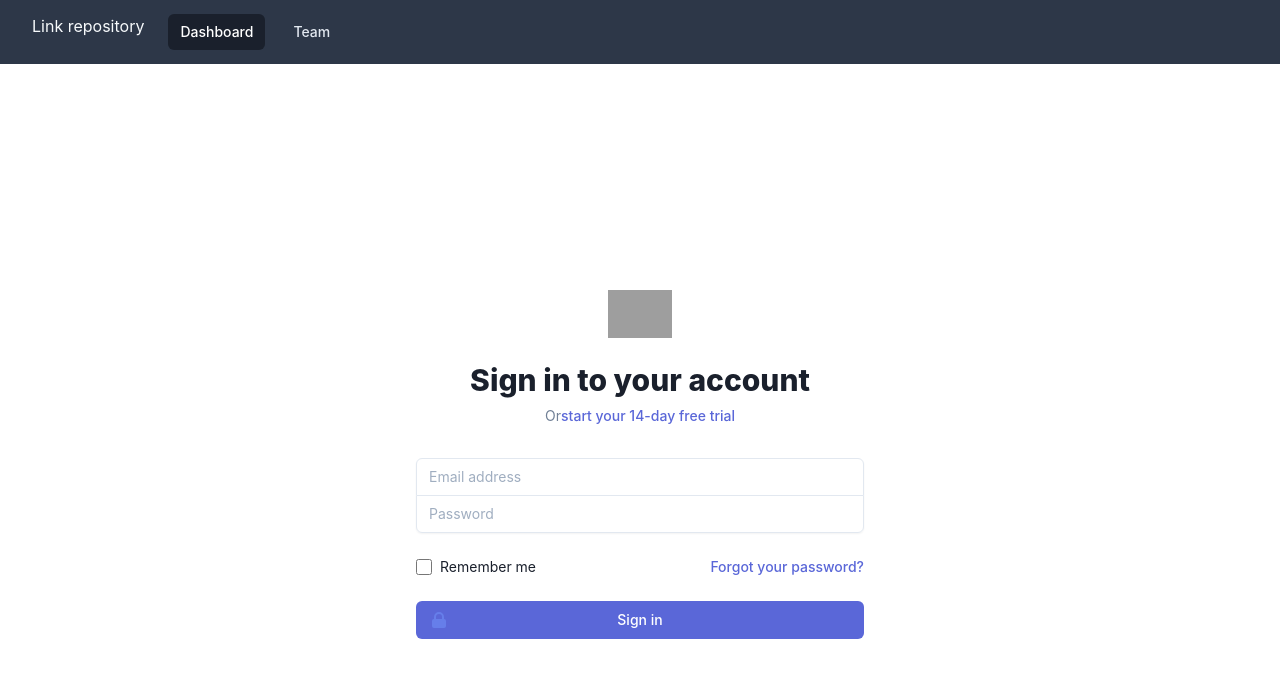
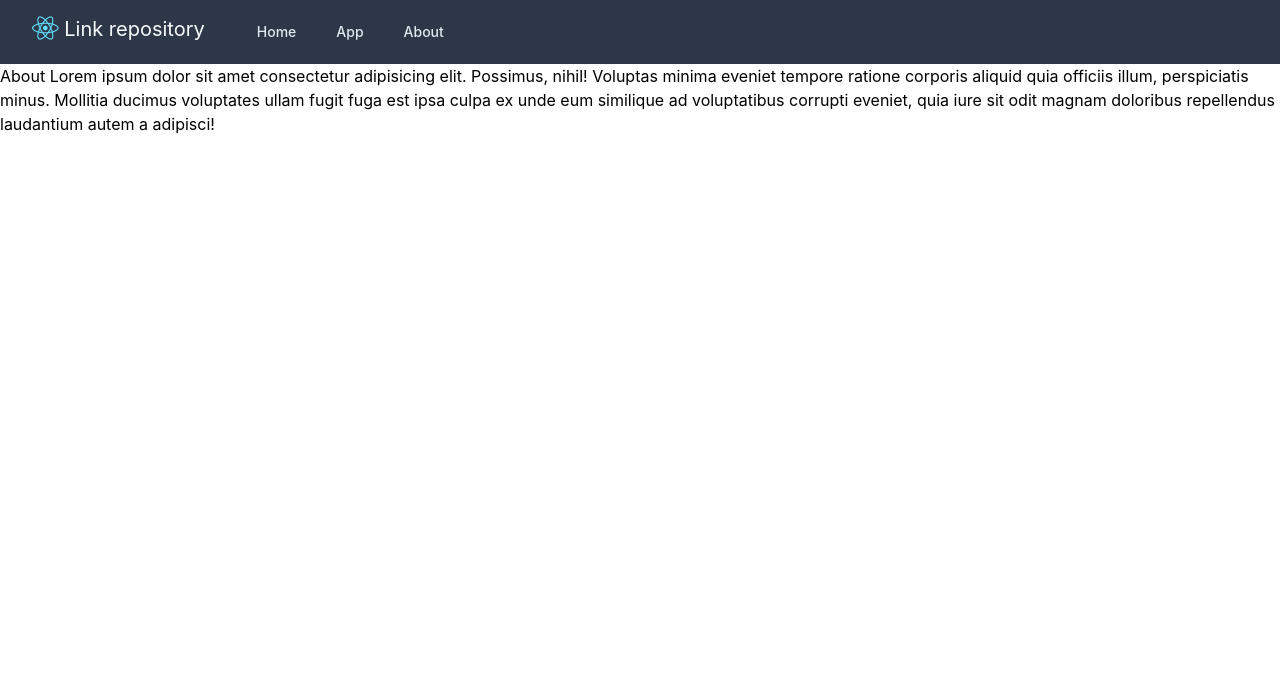
Before and after one commit to simon125/link-repository, a React (Create React App) app: page /about in a window 1280 px wide. Shown: the top 678 px of the page. Built offline with nearby package versions, Linux system fonts and the light colour scheme; grey boxes are pictures that could not be loaded.

Commit message:
Add firebase and firestore to project, basic routing

```diff
--- a/package.json
+++ b/package.json
@@ -6,8 +6,10 @@
     "@testing-library/jest-dom": "^4.2.4",
     "@testing-library/react": "^9.5.0",
     "@testing-library/user-event": "^7.2.1",
+    "firebase": "^7.15.1",
     "react": "^16.13.1",
     "react-dom": "^16.13.1",
+    "react-router-dom": "^5.2.0",
     "react-scripts": "3.4.1"
   },
   "scripts": {
--- a/public/index.html
+++ b/public/index.html
@@ -24,7 +24,11 @@
       work correctly both with client-side routing and a non-root public URL.
       Learn how to configure a non-root public URL by running `npm run build`.
     -->
-    <title>React App</title>
+    <link
+      rel="stylesheet"
+      href="https://cdnjs.cloudflare.com/ajax/libs/font-awesome/5.12.0-2/css/all.min.css"
+    />
+    <title>Link Repository App</title>
   </head>
   <body>
     <noscript>You need to enable JavaScript to run this app.</noscript>
--- a/src/App.js
+++ b/src/App.js
@@ -3,13 +3,30 @@ import './App.css';
 
 import Navigation from './components/Navigation/Navigation';
 import AuthForm from './components/AuthForm/AuthForm';
+import About from './components/About/About';
+import { BrowserRouter as Router, Route, Switch } from 'react-router-dom';
+
+import { db } from './firebase/firebaseInit';
 
 function App() {
   return (
-    <>
-      <Navigation />
-      <AuthForm />
-    </>
+    <div className="min-h-screen">
+      <Router>
+        <Navigation />
+        <Switch>
+          <Route
+            path="/"
+            exact
+            component={() => (
+              <div style={{ marginTop: '15%' }}>
+                <AuthForm />
+              </div>
+            )}
+          />
+          <Route path="/about" component={About} />
+        </Switch>
+      </Router>
+    </div>
   );
 }
 
--- /dev/null
+++ b/src/components/About/About.js
@@ -0,0 +1,19 @@
+import React from 'react';
+import PropTypes from 'prop-types';
+
+const About = (props) => {
+  return (
+    <div>
+      About Lorem ipsum dolor sit amet consectetur adipisicing elit. Possimus,
+      nihil! Voluptas minima eveniet tempore ratione corporis aliquid quia
+      officiis illum, perspiciatis minus. Mollitia ducimus voluptates ullam
+      fugit fuga est ipsa culpa ex unde eum similique ad voluptatibus corrupti
+      eveniet, quia iure sit odit magnam doloribus repellendus laudantium autem
+      a adipisci!
+    </div>
+  );
+};
+
+About.propTypes = {};
+
+export default About;
--- a/src/components/AuthForm/AuthForm.js
+++ b/src/components/AuthForm/AuthForm.js
@@ -1,94 +1,119 @@
-import React from 'react';
+import React, { useState } from 'react';
 import PropTypes from 'prop-types';
+import { registerUser, loginUser } from '../../firebase/firebaseAuth';
 
 const AuthForm = (props) => {
+  const [email, setEmail] = useState('');
+  const [password, setPassword] = useState('');
+
+  const handleSubmit = (e) => {
+    e.preventDefault();
+    debugger;
+    registerUser(email, password).then(() => {
+      setEmail('');
+      setPassword('');
+    });
+  };
+
+  const handleChange = (e) => {
+    if (e.target.name === 'email') {
+      debugger;
+      setEmail(e.target.value);
+    } else {
+      debugger;
+      setPassword(e.target.value);
+    }
+  };
+
   return (
-    <div class="min-h-screen flex items-center justify-center bg-gray-50 py-12 px-4 sm:px-6 lg:px-8">
-      <div class="max-w-md w-full">
+    <div className="flex items-center justify-center bg-gray-50 px-4 sm:px-6 lg:px-8">
+      <div className="max-w-md w-full">
         <div>
-          <img
-            class="mx-auto h-12 w-auto"
-            src="/img/logos/workflow-mark-on-white.svg"
-            alt="Workflow"
+          <span
+            className="fab fa-react fa-4x h-12 block text-center"
+            style={{ color: '#61DBFB' }}
           />
-          <h2 class="mt-6 text-center text-3xl leading-9 font-extrabold text-gray-900">
+          <h2 className="mt-6 text-center text-3xl leading-9 font-extrabold text-gray-900">
             Sign in to your account
           </h2>
-          <p class="mt-2 text-center text-sm leading-5 text-gray-600">
+          <p className="mt-2 text-center text-sm leading-5 text-gray-600">
             Or
             <a
               href="#"
-              class="font-medium text-indigo-600 hover:text-indigo-500 focus:outline-none focus:underline transition ease-in-out duration-150"
+              className="font-medium text-indigo-600 hover:text-indigo-500 focus:outline-none focus:underline transition ease-in-out duration-150"
             >
               start your 14-day free trial
             </a>
           </p>
         </div>
-        <form class="mt-8" action="#" method="POST">
+        <form className="mt-8">
           <input type="hidden" name="remember" value="true" />
-          <div class="rounded-md shadow-sm">
+          <div className="rounded-md shadow-sm">
             <div>
               <input
+                onChange={handleChange}
                 aria-label="Email address"
                 name="email"
                 type="email"
                 required
-                class="appearance-none rounded-none relative block w-full px-3 py-2 border border-gray-300 placeholder-gray-500 text-gray-900 rounded-t-md focus:outline-none focus:shadow-outline-blue focus:border-blue-300 focus:z-10 sm:text-sm sm:leading-5"
+                className="appearance-none rounded-none relative block w-full px-3 py-2 border border-gray-300 placeholder-gray-500 text-gray-900 rounded-t-md focus:outline-none focus:shadow-outline-blue focus:border-blue-300 focus:z-10 sm:text-sm sm:leading-5"
                 placeholder="Email address"
               />
             </div>
-            <div class="-mt-px">
+            <div className="-mt-px">
               <input
+                onChange={handleChange}
                 aria-label="Password"
                 name="password"
                 type="password"
                 required
-                class="appearance-none rounded-none relative block w-full px-3 py-2 border border-gray-300 placeholder-gray-500 text-gray-900 rounded-b-md focus:outline-none focus:shadow-outline-blue focus:border-blue-300 focus:z-10 sm:text-sm sm:leading-5"
+                className="appearance-none rounded-none relative block w-full px-3 py-2 border border-gray-300 placeholder-gray-500 text-gray-900 rounded-b-md focus:outline-none focus:shadow-outline-blue focus:border-blue-300 focus:z-10 sm:text-sm sm:leading-5"
                 placeholder="Password"
               />
             </div>
           </div>
 
-          <div class="mt-6 flex items-center justify-between">
-            <div class="flex items-center">
+          <div className="mt-6 flex items-center justify-between">
+            <div className="flex items-center">
               <input
                 id="remember_me"
                 type="checkbox"
-                class="form-checkbox h-4 w-4 text-indigo-600 transition duration-150 ease-in-out"
+                className="form-checkbox h-4 w-4 text-indigo-600 transition duration-150 ease-in-out"
               />
               <label
-                for="remember_me"
-                class="ml-2 block text-sm leading-5 text-gray-900"
+                htmlFor="remember_me"
+                className="ml-2 block text-sm leading-5 text-gray-900"
               >
                 Remember me
               </label>
             </div>
 
-            <div class="text-sm leading-5">
+            <div className="text-sm leading-5">
               <a
                 href="#"
-                class="font-medium text-indigo-600 hover:text-indigo-500 focus:outline-none focus:underline transition ease-in-out duration-150"
+                className="font-medium text-indigo-600 hover:text-indigo-500 focus:outline-none focus:underline transition ease-in-out duration-150"
               >
                 Forgot your password?
               </a>
             </div>
           </div>
 
-          <div class="mt-6">
+          <div className="mt-6">
             <button
+              onClick={handleSubmit}
               type="submit"
-              class="group relative w-full flex justify-center py-2 px-4 border border-transparent text-sm leading-5 font-medium rounded-md text-white bg-indigo-600 hover:bg-indigo-500 focus:outline-none focus:border-indigo-700 focus:shadow-outline-indigo active:bg-indigo-700 transition duration-150 ease-in-out"
+              className="group relative w-full flex justify-center py-2 px-4 border border-transparent text-sm leading-5 font-medium rounded-md text-white bg-indigo-600 hover:bg-indigo-500 focus:outline-none focus:border-indigo-700 focus:shadow-outline-indigo active:bg-indigo-700 transition duration-150 ease-in-out"
             >
-              <span class="absolute left-0 inset-y-0 flex items-center pl-3">
+              <span className="absolute left-0 inset-y-0 flex items-center pl-3">
                 <svg
-                  class="h-5 w-5 text-indigo-500 group-hover:text-indigo-400 transition ease-in-out duration-150"
+                  className="h-5 w-5 text-indigo-500 group-hover:text-indigo-400 transition ease-in-out duration-150"
                   fill="currentColor"
                   viewBox="0 0 20 20"
                 >
                   <path
-                    fill-rule="evenodd"
+                    fillRule="evenodd"
                     d="M5 9V7a5 5 0 0110 0v2a2 2 0 012 2v5a2 2 0 01-2 2H5a2 2 0 01-2-2v-5a2 2 0 012-2zm8-2v2H7V7a3 3 0 016 0z"
-                    clip-rule="evenodd"
+                    clipRule="evenodd"
                   />
                 </svg>
               </span>
--- a/src/components/Navigation/Navigation.js
+++ b/src/components/Navigation/Navigation.js
@@ -1,86 +1,111 @@
-import React from 'react';
+import React, { useState } from 'react';
 import PropTypes from 'prop-types';
+import { Link } from 'react-router-dom';
 
 const Navigation = (props) => {
+  const [isNavOpen, setIsNavOpen] = useState(false);
+  const handleHamburgerClick = () => {
+    setIsNavOpen(!isNavOpen);
+  };
   return (
-    <nav class="bg-gray-800">
-      <div class="max-w-7xl mx-auto px-2 sm:px-6 lg:px-8">
-        <div class="relative flex items-center justify-between h-16">
-          <div class="absolute inset-y-0 left-0 flex items-center sm:hidden">
+    <nav className="bg-gray-800">
+      <div className="max-w-7xl mx-auto px-2 sm:px-6 lg:px-8">
+        <div className="relative flex items-center justify-between h-16">
+          <div className="absolute inset-y-0 left-0 flex items-center sm:hidden">
             {/* <!-- Mobile menu button--> */}
             <button
-              class="inline-flex items-center justify-center p-2 rounded-md text-gray-400 hover:text-white hover:bg-gray-700 focus:outline-none focus:bg-gray-700 focus:text-white transition duration-150 ease-in-out"
+              onClick={handleHamburgerClick}
+              className="inline-flex items-center justify-center p-2 rounded-md text-gray-400 hover:text-white hover:bg-gray-700 focus:outline-none focus:bg-gray-700 focus:text-white transition duration-150 ease-in-out"
               aria-label="Main menu"
               aria-expanded="false"
             >
               {/* <!-- Icon when menu is closed. --> */}
               <svg
-                class="block h-6 w-6"
+                className={isNavOpen ? 'hidden h-6 w-6' : 'block h-6 w-6'}
                 fill="none"
                 viewBox="0 0 24 24"
                 stroke="currentColor"
               >
                 <path
-                  stroke-linecap="round"
-                  stroke-linejoin="round"
-                  stroke-width="2"
+                  strokeLinecap="round"
+                  strokeLinejoin="round"
+                  strokeWidth="2"
                   d="M4 6h16M4 12h16M4 18h16"
                 />
               </svg>
               {/* <!-- Icon when menu is open. --> */}
               <svg
-                class="hidden h-6 w-6"
+                className={isNavOpen ? 'block h-6 w-6' : 'hidden h-6 w-6'}
                 fill="none"
                 viewBox="0 0 24 24"
                 stroke="currentColor"
               >
                 <path
-                  stroke-linecap="round"
-                  stroke-linejoin="round"
-                  stroke-width="2"
+                  strokeLinecap="round"
+                  strokeLinejoin="round"
+                  strokeWidth="2"
                   d="M6 18L18 6M6 6l12 12"
                 />
               </svg>
             </button>
           </div>
-          <div class="flex-1 flex items-center content-center justify-center sm:items-stretch sm:justify-start">
-            <div class="flex-shrink-0">
-              <h1 className="text-gray-100 text-center">Link repository</h1>
+          <div className="flex-1 flex items-center content-center justify-center sm:items-stretch sm:justify-start">
+            <div className="flex-shrink-0">
+              <h1 className="text-gray-100 text-center text-xl">
+                {' '}
+                <span
+                  className="fab fa-react fa-lg"
+                  style={{ color: '#61DBFB' }}
+                />{' '}
+                Link repository
+              </h1>
             </div>
-            <div class="hidden sm:block sm:ml-6">
-              <div class="flex">
-                <a
-                  href="#"
-                  class="px-3 py-2 rounded-md text-sm font-medium leading-5 text-white bg-gray-900 focus:outline-none focus:text-white focus:bg-gray-700 transition duration-150 ease-in-out"
+            <div className="hidden sm:block sm:ml-6">
+              <div className="flex">
+                <Link
+                  to="/"
+                  className="ml-4 px-3 py-2 rounded-md text-sm font-medium leading-5 text-gray-300 hover:text-white hover:bg-gray-700 focus:outline-none focus:text-white focus:bg-gray-700 transition duration-150 ease-in-out"
                 >
-                  Dashboard
-                </a>
-                <a
-                  href="#"
-                  class="ml-4 px-3 py-2 rounded-md text-sm font-medium leading-5 text-gray-300 hover:text-white hover:bg-gray-700 focus:outline-none focus:text-white focus:bg-gray-700 transition duration-150 ease-in-out"
+                  Home
+                </Link>
+                <Link
+                  to="/app"
+                  className="ml-4 px-3 py-2 rounded-md text-sm font-medium leading-5 text-gray-300 hover:text-white hover:bg-gray-700 focus:outline-none focus:text-white focus:bg-gray-700 transition duration-150 ease-in-out"
                 >
-                  Team
-                </a>
+                  App
+                </Link>
+                <Link
+                  to="/about"
+                  className="ml-4 px-3 py-2 rounded-md text-sm font-medium leading-5 text-gray-300 hover:text-white hover:bg-gray-700 focus:outline-none focus:text-white focus:bg-gray-700 transition duration-150 ease-in-out"
+                >
+                  About
+                </Link>
               </div>
             </div>
           </div>
         </div>
       </div>
 
-      <div class="hidden sm:hidden">
-        <div class="px-2 pt-2 pb-3">
-          <a
-            href="#"
-            class="block px-3 py-2 rounded-md text-base font-medium text-white bg-gray-900 focus:outline-none focus:text-white focus:bg-gray-700 transition duration-150 ease-in-out"
+      <div className={isNavOpen ? '' : 'hidden sm:hidden'}>
+        <div className="px-2 pt-2 pb-3">
+          <Link
+            to="/"
+            className="mt-1 block px-3 py-2 rounded-md text-base font-medium text-gray-300 hover:text-white hover:bg-gray-700 focus:outline-none focus:text-white focus:bg-gray-700 transition duration-150 ease-in-out"
           >
-            Dashboard
-          </a>
-          <a
-            href="#"
-            class="mt-1 block px-3 py-2 rounded-md text-base font-medium text-gray-300 hover:text-white hover:bg-gray-700 focus:outline-none focus:text-white focus:bg-gray-700 transition duration-150 ease-in-out"
+            Home
+          </Link>
+          <Link
+            to="/app"
+            className="mt-1 block px-3 py-2 rounded-md text-base font-medium text-gray-300 hover:text-white hover:bg-gray-700 focus:outline-none focus:text-white focus:bg-gray-700 transition duration-150 ease-in-out"
           >
-            Team
-          </a>
+            App
+          </Link>
+          <Link
+            to="/about"
+            className="mt-1 block px-3 py-2 rounded-md text-base font-medium text-gray-300 hover:text-white hover:bg-gray-700 focus:outline-none focus:text-white focus:bg-gray-700 transition duration-150 ease-in-out"
+          >
+            About
+          </Link>
         </div>
       </div>
     </nav>
--- /dev/null
+++ b/src/firebase/firebaseAuth.js
@@ -0,0 +1,30 @@
+import { auth } from './firebaseInit';
+/**
+ * @param {string} email
+ * @param {string} password
+ */
+export const registerUser = async (email, password) => {
+  try {
+    debugger;
+    const user = await auth.createUserWithEmailAndPassword(email, password);
+    debugger;
+  } catch (error) {
+    debugger;
+    var errorCode = error.code;
+    var errorMessage = error.message;
+  }
+};
+
+/**
+ * @param {string} email
+ * @param {string} password
+ */
+export const loginUser = async (email, password) => {
+  try {
+    const user = await auth.signInWithEmailAndPassword(email, password);
+    debugger;
+  } catch (error) {
+    var errorCode = error.code;
+    var errorMessage = error.message;
+  }
+};
--- /dev/null
+++ b/src/firebase/firebaseInit.js
@@ -0,0 +1,15 @@
+import firebase from 'firebase';
+const firebaseConfig = {
+  apiKey: 'AIzaSyA1i3lrHXvFPKj_EAZk5axjV928jVbTGng',
+  authDomain: 'link-repository.firebaseapp.com',
+  databaseURL: 'https://link-repository.firebaseio.com',
+  projectId: 'link-repository',
+  storageBucket: 'link-repository.appspot.com',
+  messagingSenderId: '479817988265',
+  appId: '1:479817988265:web:c3d9420f29ea600c5d51b8',
+  measurementId: 'G-0G9TZDNZC4',
+};
+
+firebase.initializeApp(firebaseConfig);
+export const db = firebase.firestore();
+export const auth = firebase.auth();
```
Also changed, not shown: src/firebase/firebaseCRUD.js (added), 1 other file (tests, documents, lock files or other folders).
